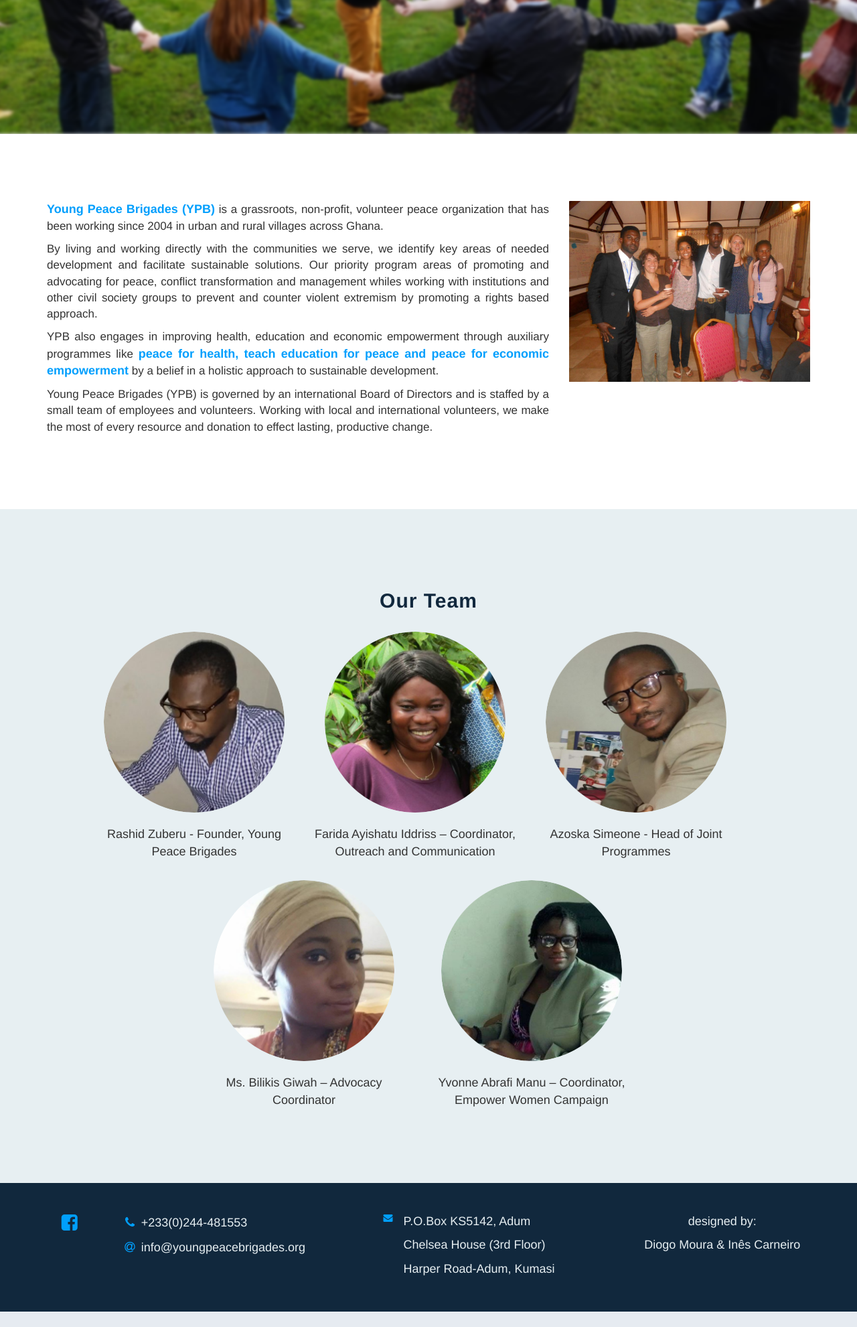
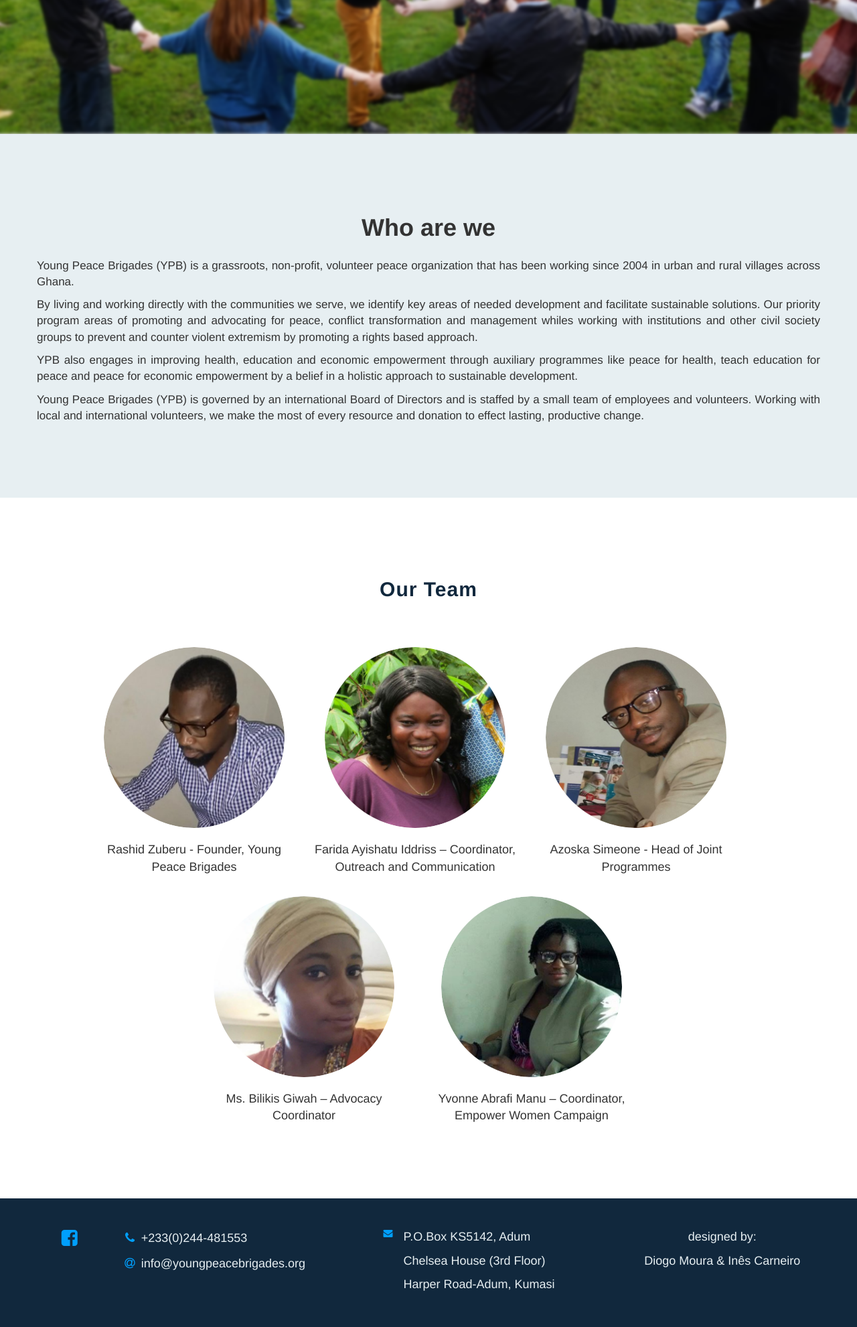
Before and after one commit to dimamo5/volunteer-work, a web app: file YPB/aboutus.html in a window 1280 px wide. Shown: the part 480-2461 px from the top of the page at 67% size. Before the commit the page ends 2438 px from the top, so only its background shows below. Run offline with its HTML, style and script files only (its server is not run), Linux system fonts and the light colour scheme; some libraries are stand-ins or nearby versions.

Commit message:
minor teaks CSS

```diff
--- a/YPB/aboutus.html
+++ b/YPB/aboutus.html
@@ -70,12 +70,14 @@
 <section id="aboutus">
     <div class="container text-justify">
         <div class="row">
-            <div class="col-md-8">
-                <p><span class="highlightText"> Young Peace Brigades (YPB)</span> is a grassroots, non-profit, volunteer
+            <h1 class="text-center" style="font-weight: 600;">Who are we</h1>
+        </div>
+        <div class="row" id="whoAreWe">
+            <p class="text-justify" >Young Peace Brigades (YPB) is a grassroots, non-profit, volunteer
                 peace organization
                 that has been working since 2004 in urban and rural villages across Ghana. </p>
 
-                <p> By living and working directly with the communities we serve, we identify key areas of needed
+            <p class="text-justify"> By living and working directly with the communities we serve, we identify key areas of needed
                 development and facilitate
                 sustainable solutions. Our priority program areas of promoting and advocating for peace, conflict
                 transformation and
@@ -83,22 +85,18 @@
                 violent extremism
                 by promoting a rights based approach.</p>
 
-                <p> YPB also engages in improving health, education and economic empowerment through auxiliary
+            <p class="text-justify"> YPB also engages in improving health, education and economic empowerment through auxiliary
                 programmes like
-                    <span class="highlightText">peace for health, teach education for peace and peace for economic empowerment</span>
+               peace for health, teach education for peace and peace for economic empowerment
                 by
                 a belief in a holistic approach to sustainable development.</p>
 
 
-                <p>Young Peace Brigades (YPB) is governed by an international Board of Directors and is staffed by a
+            <p class="text-justify">Young Peace Brigades (YPB) is governed by an international Board of Directors and is staffed by a
                 small team of employees
                 and volunteers. Working with local and international volunteers, we make the most of every resource
                 and donation to
                 effect lasting, productive change.</p>
-            </div>
-            <div class="col-md-4">
-                <img src="images/17.jpg" class="img-responsive">
-            </div>
         </div>
     </div>
 </section>
@@ -109,7 +107,7 @@
             <h2 class="text-center" style="font-weight: 600;">Our Team</h2>
         </div>
         <div id="firstRow" class="row">
-            <div class="row">
+            <div class="row teamPhotos">
                 <div class="col-md-3 col-md-offset-1 rowTeamMember">
                     <a data-toggle="modal" data-target="#RashidZuberu">
                         <img class="img-responsive img-circle" src="images/team/Rashid%20Zuberu.png">
--- a/YPB/css/style.css
+++ b/YPB/css/style.css
@@ -298,7 +298,7 @@
 }
 */
 
-#team {
+#aboutus {
     background-color: #E7EFF2;
 }
 
@@ -360,3 +360,11 @@
 li {
     font-size: 16px;
 }
+
+.teamPhotos{
+    margin-top: 40px;
+}
+
+#whoAreWe{
+    margin-top: 15px;
+}
```
Also changed, not shown: YPB/src/aboutus.hbs (+9 -11 lines). Lines whose indentation alone changed are shown as unchanged.
